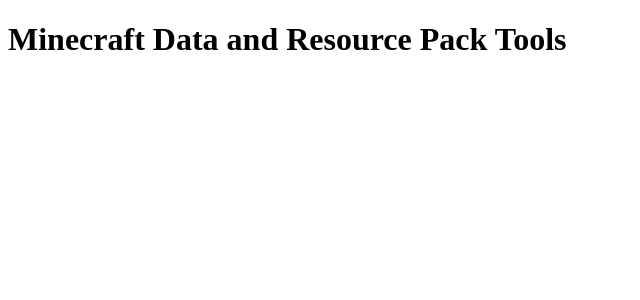
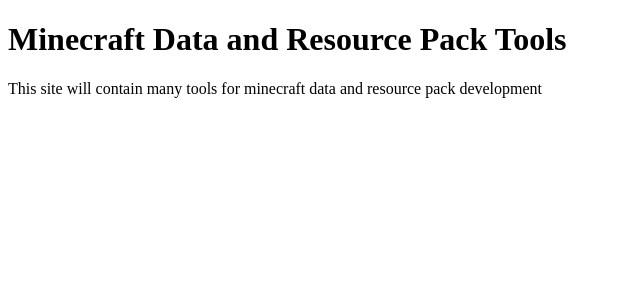
Before and after one commit to MinecraftPhi/mc-tools, an Angular app: page / in a window 1280 px wide. Shown: the top 300 px of the page, without its empty margins (0-640 px from the left). Built offline with nearby package versions, Linux system fonts and the light colour scheme.

Commit message:
Add small description of what the site will become

```diff
--- a/src/app/app.component.html
+++ b/src/app/app.component.html
@@ -1 +1,3 @@
 <h1>Minecraft Data and Resource Pack Tools</h1>
+
+<p>This site will contain many tools for minecraft data and resource pack development</p>
```
